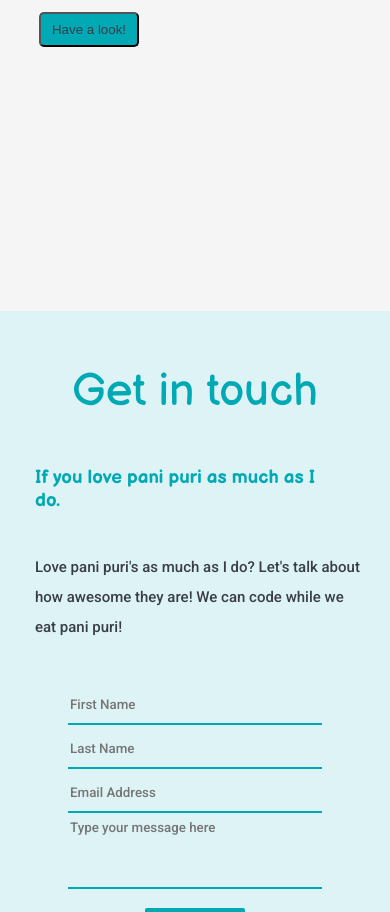
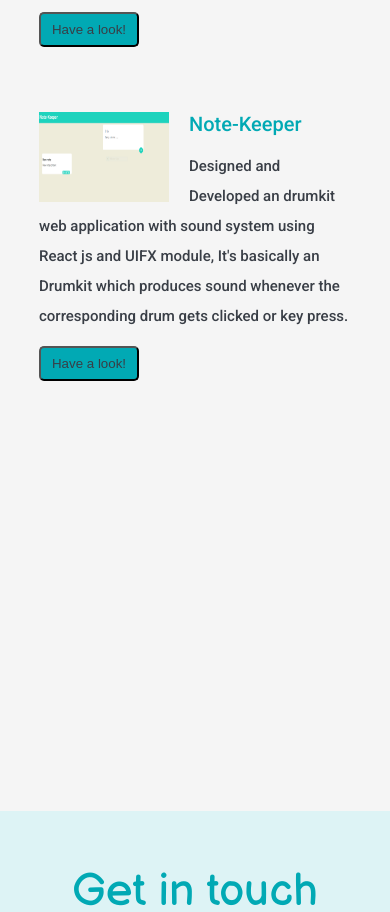
Before and after one commit to vipul980/Portfolio, a React app: page / in a window 390 px wide. Shown: the part 3021-3933 px from the top of the page. Built offline with nearby package versions, Linux system fonts and the light colour scheme.

Commit message:
project note-keeper

```diff
--- a/public/Styles.css
+++ b/public/Styles.css
@@ -135,7 +135,7 @@ a {
 
     background-color: #f5f5f5;
     margin: -100px -8px auto -8px;
-    height: 2300px;
+    height: 2600px;
 }
 
 
@@ -194,7 +194,7 @@ padding-bottom: 20px;
     width: 50%;
 }
 
-.codeImg, .secretImg {
+.codeImg, .secretImg, .noteImg {
     float: left;
     height: 90px;
     width: 130px;
@@ -372,7 +372,7 @@ input, textArea {
     background-color: transparent;
     font-family: 'Roboto', sans-serif;
     color: #393e46;
-
+    outline: none;
     border: none;
     border-bottom: 2px solid;
     border-bottom-color: #01a9b4;
@@ -543,7 +543,7 @@ h1:hover {
 
     background-color: #f5f5f5;
     margin: -100px -8px auto -8px;
-    height: 2600px;
+    height: 3100px;
 }
 
 .profileImage {
@@ -600,7 +600,7 @@ padding-bottom: 60px;
     width: 80%;
 }
 
-.codeImg, .secretImg {
+.codeImg, .secretImg, .noteImg {
     float: left;
     height: 90px;
     width: 130px;
--- a/src/Components/About.js
+++ b/src/Components/About.js
@@ -35,6 +35,7 @@ function About() {
 
     <div className="projects">
     <h1>My Projects.</h1>
+
     <div className="projectRow">
     <img className="secretImg" src="images/Secret.png" alt="Secret-web-app" />
     <h3>Secrets</h3>
@@ -49,6 +50,13 @@ function About() {
      <a href="https://drumkit1998.netlify.app/"><button className="secretButton">Have a look!</button></a>
      </div>
 
+      <div className="projectRow">
+     <img className="noteImg" src="images/Note.png" alt="Note-keeper-web-app" />
+     <h3>Note-Keeper</h3>
+     <p>Designed and Developed an drumkit web application with sound system using React js and UIFX module, It's basically an Drumkit which produces sound whenever the corresponding drum gets clicked or key press.</p>
+     <a href="https://note-keeper2020.netlify.app/"><button className="secretButton">Have a look!</button></a>
+     </div>
+
      </div>
 
 
```
Also changed, not shown: public/images/Note.PNG (added).
